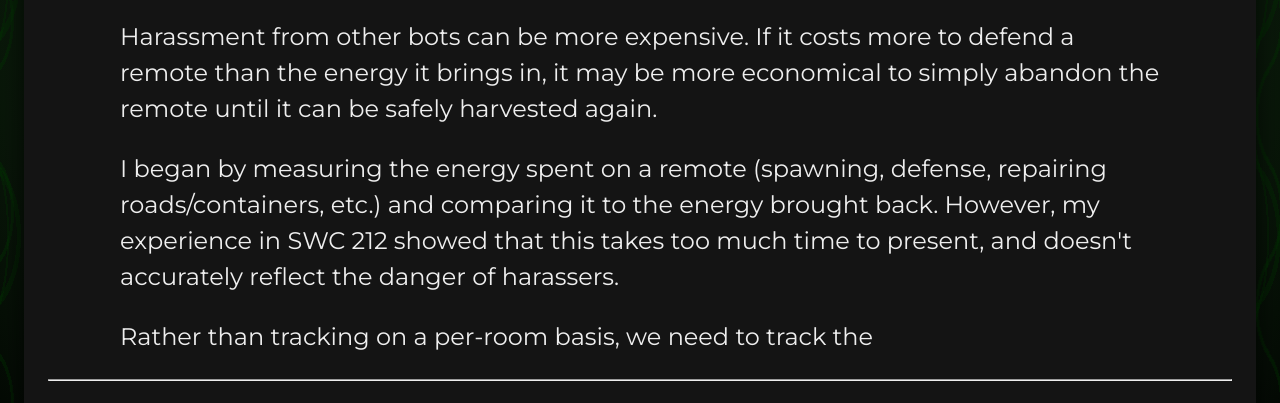
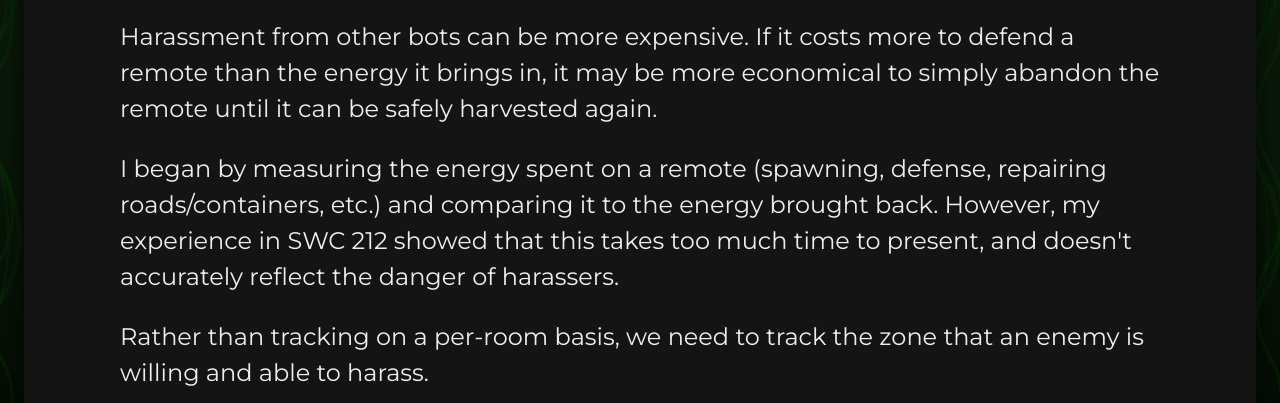
Before and after one commit to glitchassassin/digital-garden, an Eleventy site: page content/Screeps remote security.md in a window 1280 px wide. Shown: the part 556-959 px from the top of the page. Built offline with nearby package versions, Linux system fonts and the light colour scheme; Eleventy itself is replaced by a stand-in of ours; files that its build step writes are made by us from their sources; a web font is replaced by a local one; what @sindresorhus/slugify, markdown-it-attrs would draw is missing.

Commit message:
vault backup: 2022-10-26 14:04:56

```diff
--- a/content/Screeps remote security.md
+++ b/content/Screeps remote security.md
@@ -10,4 +10,4 @@ Harassment from other bots can be more expensive. If it costs more to defend a r
 
 I began by measuring the energy spent on a remote (spawning, defense, repairing roads/containers, etc.) and comparing it to the energy brought back. However, my experience in SWC 212 showed that this takes too much time to present, and doesn't accurately reflect the danger of harassers.
 
-Rather than tracking on a per-room basis, we need to track the
+Rather than tracking on a per-room basis, we need to track the zone that an enemy is willing and able to harass.
```
